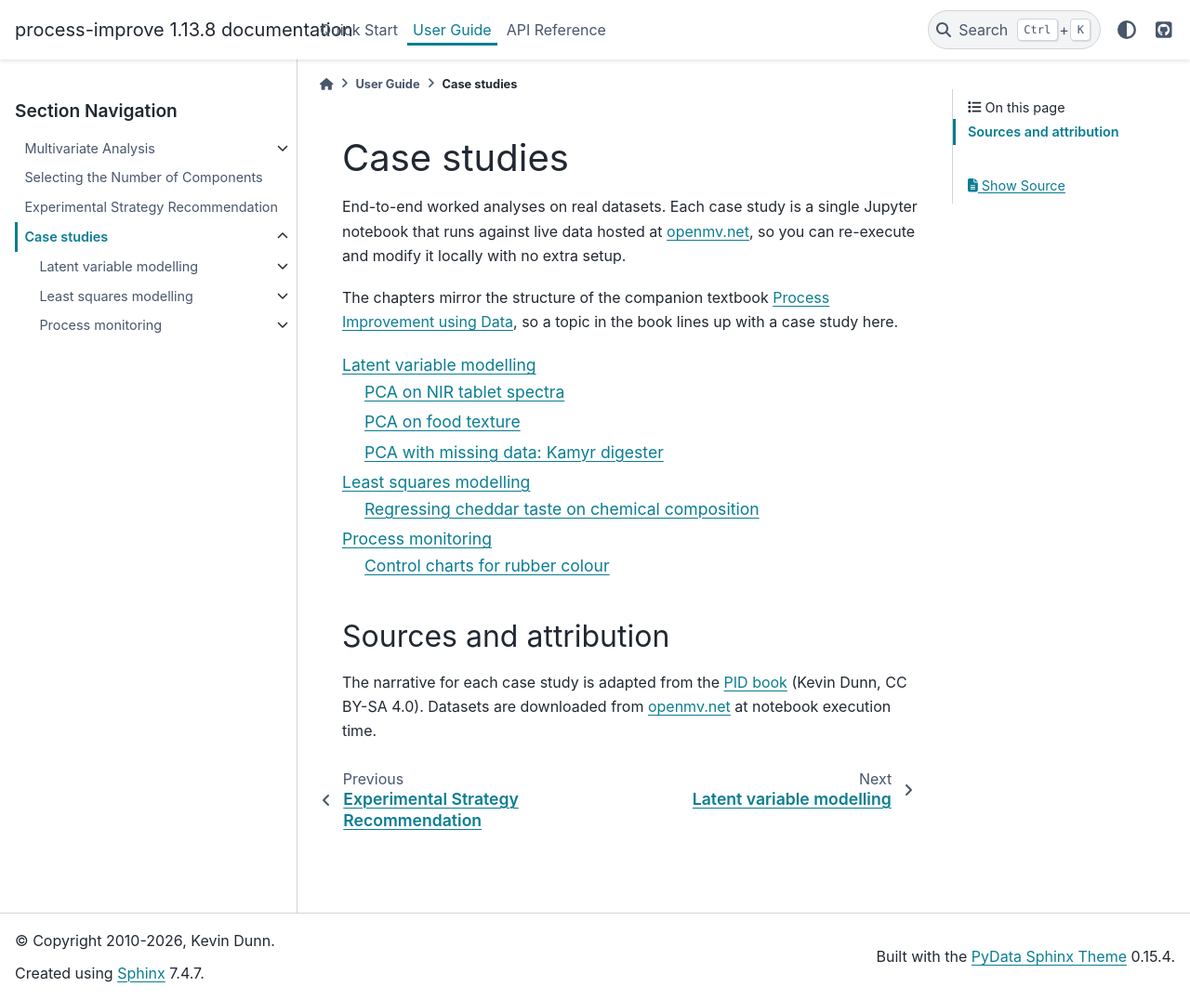
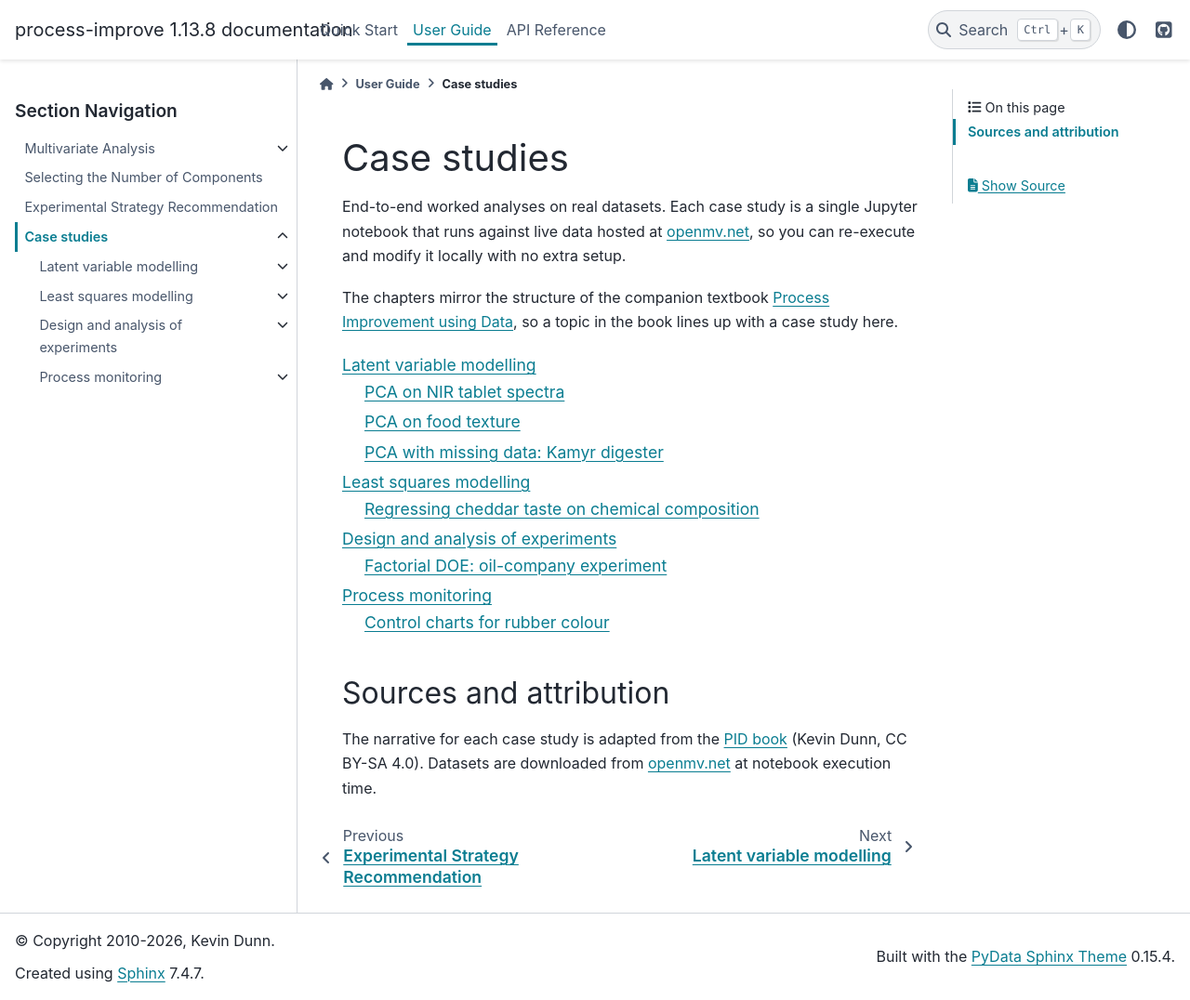
Before and after one commit to kgdunn/process-improve, a Sphinx documentation site: the page built from docs/user_guide/case_studies/index.rst, in a window 1280 px wide and 1076 px high. Shown: the whole window at 93% size. Built offline with Sphinx 7.4.7 and the PyData theme 0.15.4, drawn with Linux system fonts in a browser that asks for light colours.

Commit message:
docs: add factorial DOE case study (oil-company-doe)
Industrial four-factor experiment used in the Design and analysis of
experiments chapter of the PID book. The notebook uses
``analyze_experiment`` with ``model="interactions"`` to fit a main
effects + two-factor interaction model on 19 runs (4 + 6 = 10 terms,
which fits comfortably) and walks through:

- the model summary (formula, R squared, adjusted and predicted),
- the coefficient table with t-values and confidence intervals
  (sorted by absolute t-value so the most impactful terms are at the
  top),
- the ANOVA table,
- a Pareto plot of standardised effects (|effect / standard error|
  with a |t|=2 reference line),
- residual diagnostics: residuals vs fitted, residual histogram, and
  the Shapiro-Wilk, Durbin-Watson, and Breusch-Pagan summary
  statistics.

Smoke tested against a synthetic 16-run full factorial of the same
shape (4 factors, one binary). Could not be exercised against the real
``oil-company-doe.csv`` locally because openmv.net is unreachable from
this sandbox; the analysis pipeline itself is verified against the
synthetic design.

https://claude.ai/code/session_01Kk2WDp1uydjMtKQDANF7Xe

```diff
--- /dev/null
+++ b/docs/user_guide/case_studies/design-analysis-experiments/index.rst
@@ -0,0 +1,10 @@
+Design and analysis of experiments
+==================================
+
+Worked case studies that lay out and analyse a designed experiment: which
+factors matter, how they interact, and where to go next.
+
+.. toctree::
+   :maxdepth: 1
+
+   factorial-oil-company-doe
--- a/docs/user_guide/case_studies/index.rst
+++ b/docs/user_guide/case_studies/index.rst
@@ -15,6 +15,7 @@ the book lines up with a case study here.
 
    latent-variable-modelling/index
    least-squares-modelling/index
+   design-analysis-experiments/index
    process-monitoring/index
 
 Sources and attribution
```
Also changed, not shown: docs/user_guide/case_studies/design-analysis-experiments/factorial-oil-company-doe.ipynb (added).
